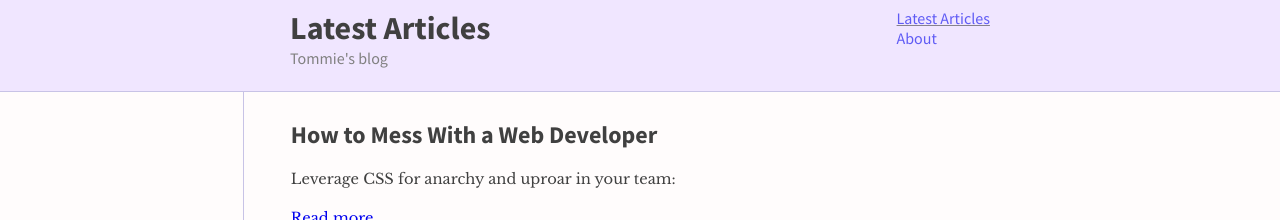
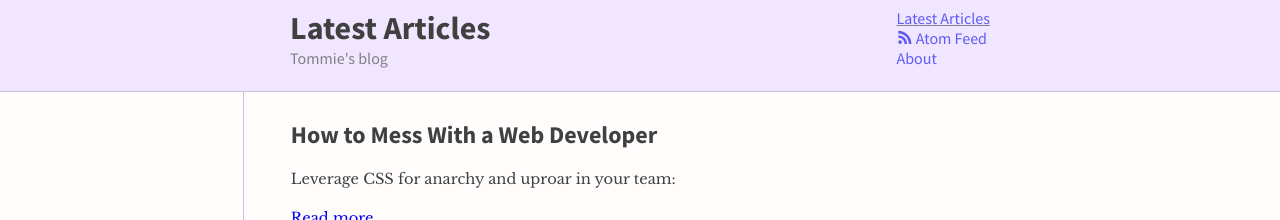
Before and after one commit to tommie/tommie.github.io, a Jekyll site: the page built from index.md, in a window 1280 px wide and 900 px high. Shown: the top 220 px of the window. Built offline with Jekyll 4.4.1, drawn with Linux system fonts in a browser that asks for light colours.

Commit message:
Adds jekyll-feed plugin.
Icon: https://www.svgrepo.com/svg/362320/feed-simple, public domain

```diff
--- a/_config.yml
+++ b/_config.yml
@@ -9,6 +9,8 @@ analytics:
   ga_tracking_id: "%55%41%2D%36%32%33%30%33%33%30%38%2D%31"
 include:
   - _includes
+plugins:
+  - jekyll-feed
 defaults:
   - scope:
       path: ""
--- a/_layouts/base.html
+++ b/_layouts/base.html
@@ -10,6 +10,7 @@
   <link rel="license" href="http://creativecommons.org/licenses/by-sa/4.0/">
   <link rel="stylesheet" href="{{ site.baseurl }}/style/base.css">
   <link rel="stylesheet" href="{{ site.baseurl }}/style/syntax.css">
+  {% feed_meta %}
   {% if site.analytics.ga_tracking_id != "" and jekyll.environment == "production" %}
     <script>
       (function(i,s,o,g,r,a,m){i['GoogleAnalyticsObject']=r;i[r]=i[r]||function(){
@@ -28,6 +29,7 @@
       <div>
         <menu>
           <li class="{% if page.path == "index.md" %}active{% endif %}"><a href="/">Latest Articles</a></li>
+          <li><a href="/feed.xml"><img src="/assets/feed.svg" style="height:1rem"> Atom Feed</a></li>
           <li class="{% if page.path == "about.md" %}active{% endif %}"><a href="/about">About</a></li>
         </menu>
         <span class="title">{{ page.title }}</span>
```
Also changed, not shown: assets/feed.svg (added).
